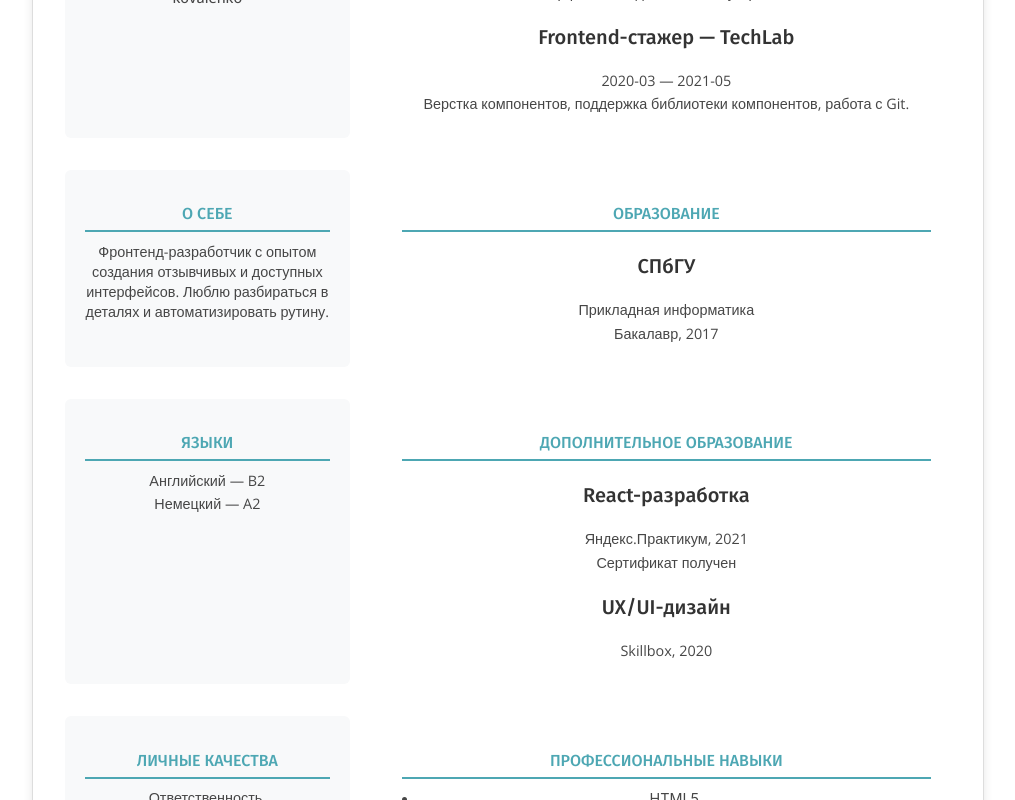
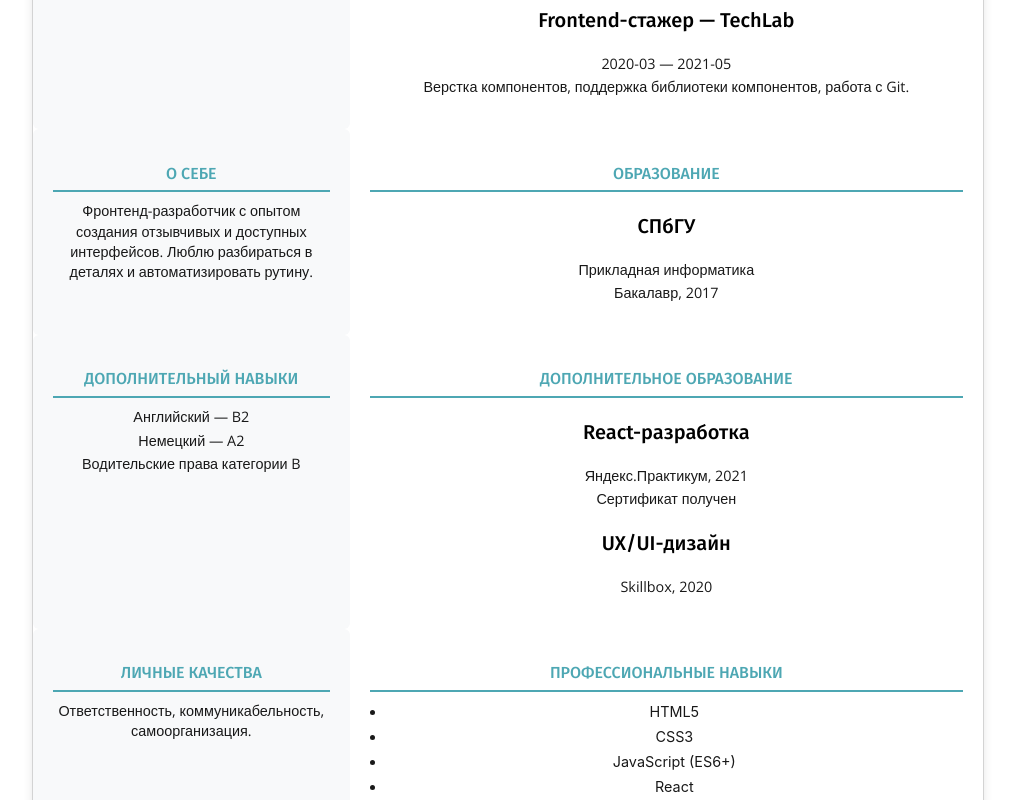
Before and after one commit to anvdmal/resume-plus-frontend, a React (Vite) app: page / in a window 1280 px wide. Shown: the part 480-1280 px from the top of the page, without its empty margins (132-1147 px from the left). Built offline with nearby package versions, Linux system fonts and the light colour scheme; a web font is replaced by a local one.

Commit message:
unite languages and driver license

```diff
--- a/src/components/ResumeTemplate.jsx
+++ b/src/components/ResumeTemplate.jsx
@@ -72,15 +72,6 @@ const ResumeTemplate = ({data, template}) => {
                     </section>
                 )}
 
-                {skills.languages?.length > 0 && (
-                    <section className="languages">
-                        <h2>Языки</h2>
-                        {skills.languages.map((l, i) => (
-                            <p key={i}>{l.language} — {l.level}</p>
-                        ))}
-                    </section>
-                )}
-
                 {skills.professionalSkills && (
                     <section className="skills">
                         <h2>Профессиональные навыки</h2>
@@ -94,14 +85,27 @@ const ResumeTemplate = ({data, template}) => {
                     </section>
                 )}
 
-                {skills.driverLicense?.length > 0 && (
-                    <section className="driver-license">
-                        <h2>Водительские права</h2>
-                        <p>
-                            {skills.driverLicense.length === 1
-                                ? `Категория: ${skills.driverLicense[0]}`
-                                : `Категории: ${skills.driverLicense.join(", ")}`}
-                        </p>
+                {(skills.languages?.length > 0 || skills.driverLicense?.length > 0) && (
+                    <section className="languages-and-license">
+                        <h2>Дополнительный навыки</h2>
+
+                        {skills.languages?.length > 0 && (
+                            <div className="languages">
+                                {skills.languages.map((l, i) => (
+                                    <p key={i}>{l.language} — {l.level}</p>
+                                ))}
+                            </div>
+                        )}
+
+                        {skills.driverLicense?.length > 0 && (
+                            <div className="driver-license">
+                                <p>
+                                    {skills.driverLicense.length === 1
+                                        ? `Водительские права категории ${skills.driverLicense[0]}`
+                                        : `Водительские права категорий: ${skills.driverLicense.join(", ")}`}
+                                </p>
+                            </div>
+                        )}
                     </section>
                 )}
 
--- a/src/styles/ResumeTemplate.css
+++ b/src/styles/ResumeTemplate.css
@@ -91,11 +91,12 @@
 }
 
 .resume-template--modern {
-    background: #fff;
-    color: #333;
-    border: 1px solid #ddd;
+    background: white;
+    color: black;
+    border: 1px solid lightgray;
     max-width: 950px;
     margin: 2rem auto;
+    gap: 0;
 }
 
 .resume-template--modern .resume-header {
@@ -136,15 +137,14 @@
 .resume-template--modern .main-content {
     display: grid;
     grid-template-columns: 1fr 2fr;
-    gap: 2rem;
-    padding: 2rem;
+    gap: 0;
+    padding: 0;
 }
 
 .resume-template--modern .main-content > .contacts,
 .resume-template--modern .main-content > .aboutMe,
-.resume-template--modern .main-content > .languages,
-.resume-template--modern .main-content > .personal-qualities,
-.resume-template--modern .main-content > .driver-license {
+.resume-template--modern .main-content > .languages-and-license,
+.resume-template--modern .main-content > .personal-qualities {
     grid-column: 1;
     background-color: #f8f9fa;
     padding: 1.25rem;
@@ -169,16 +169,12 @@
     grid-row: 2;
 }
 
-.resume-template--modern .main-content > .languages {
+.resume-template--modern .main-content > .languages-and-license {
     grid-row: 3;
 }
 
 .resume-template--modern .main-content > .skills {
     grid-row: 4;
-}
-
-.resume-template--modern .main-content > .driver-license {
-    grid-row: 5;
 }
 
 .resume-template--modern .main-content > .experience {
@@ -370,12 +366,7 @@
     grid-row: 3;
 }
 
-.resume-template--creative .languages {
-    grid-column: 2;
-    grid-row: 4;
-}
-
-.resume-template--creative .driver-license {
+.resume-template--creative .languages-and-license {
     grid-column: 1;
     grid-row: 4;
 }
@@ -464,14 +455,9 @@
     grid-row: 1;
 }
 
-.resume-template--classic .languages {
+.resume-template--classic .languages-and-license {
     grid-column: 1;
     grid-row: 2;
-}
-
-.resume-template--classic .driver-license {
-    grid-column: 1;
-    grid-row: 4;
 }
 
 .resume-template--classic .aboutMe {
```
